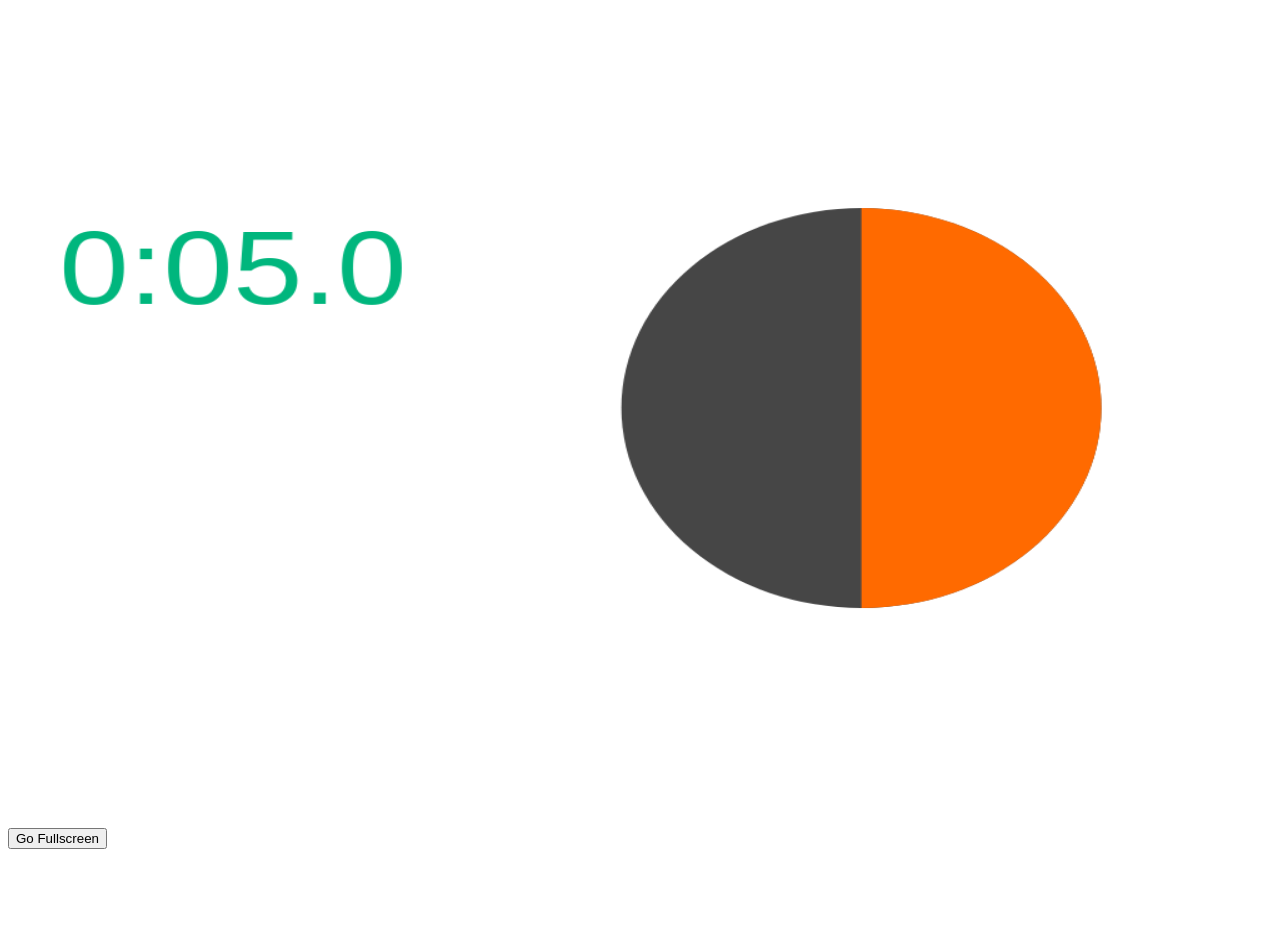
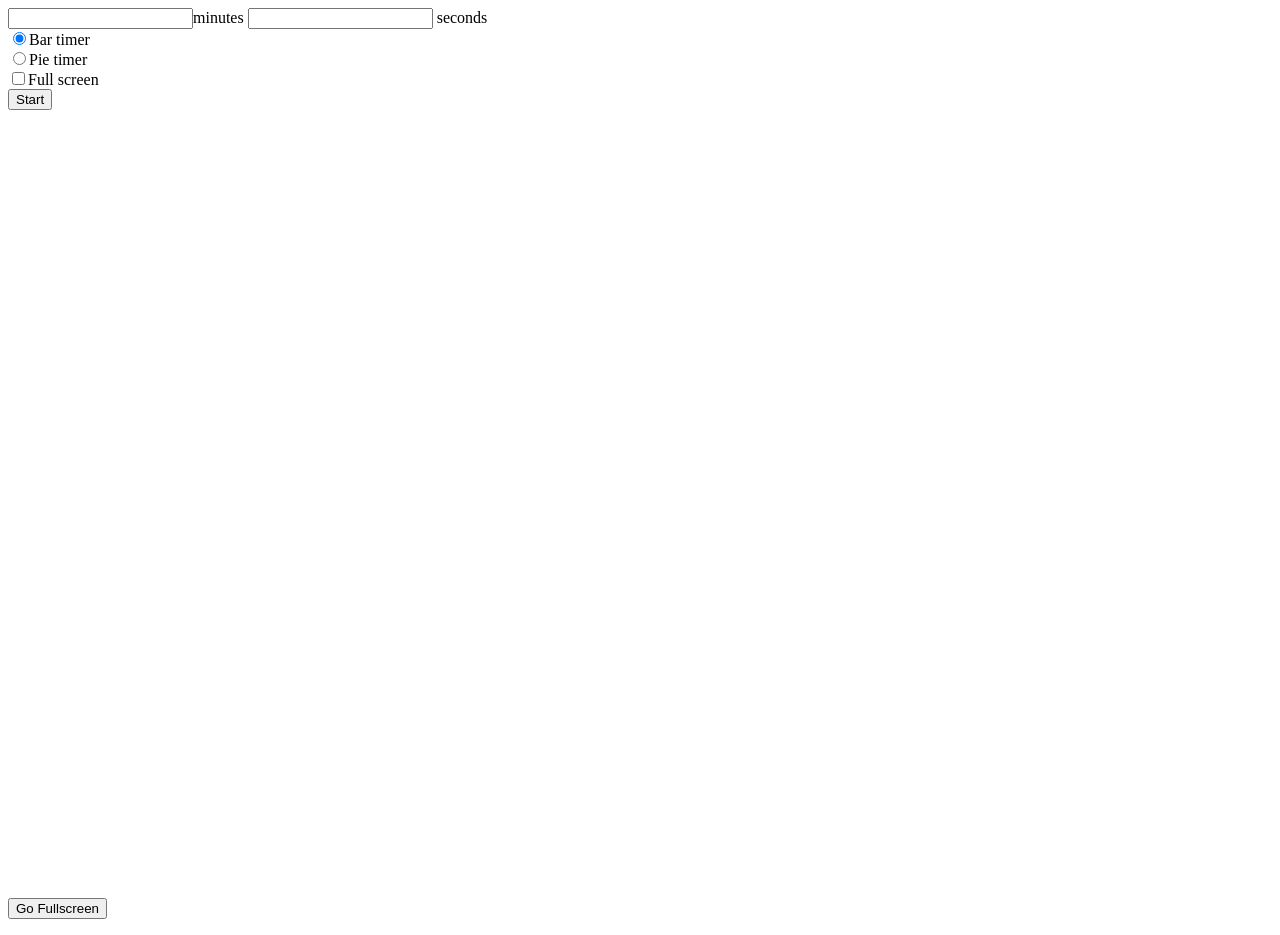
Before and after one commit to FearlessGames/countdowntimer, a plain HTML site: page index.html in a window 1280 px wide. Before the commit the page ends 865 px from the top, so only its background shows below. Drawn offline with Linux system fonts and the light colour scheme.

Commit message:
WIP on input form

```diff
--- a/index.html
+++ b/index.html
@@ -26,7 +26,15 @@
     </script>
 
 </head>
-<body onload="startMe();">
+<!--<body onload="startMe();">-->
+<body>
+<form onsubmit="startMe()">
+    <input type="number" name="minutes"/>minutes <input type="number" name="seconds"/> seconds<br>
+    <input type="radio" name="visualstyle" value="bar" checked/>Bar timer<br>
+    <input type="radio" name="visualstyle" value="pie"/>Pie timer<br>
+    <input type="checkbox" name="fullscreen"/>Full screen <br>
+    <input type="submit" value="Start"/>
+</form>
 <canvas id="canvas" width="1024" height="768"></canvas>
 
 <p>
```
